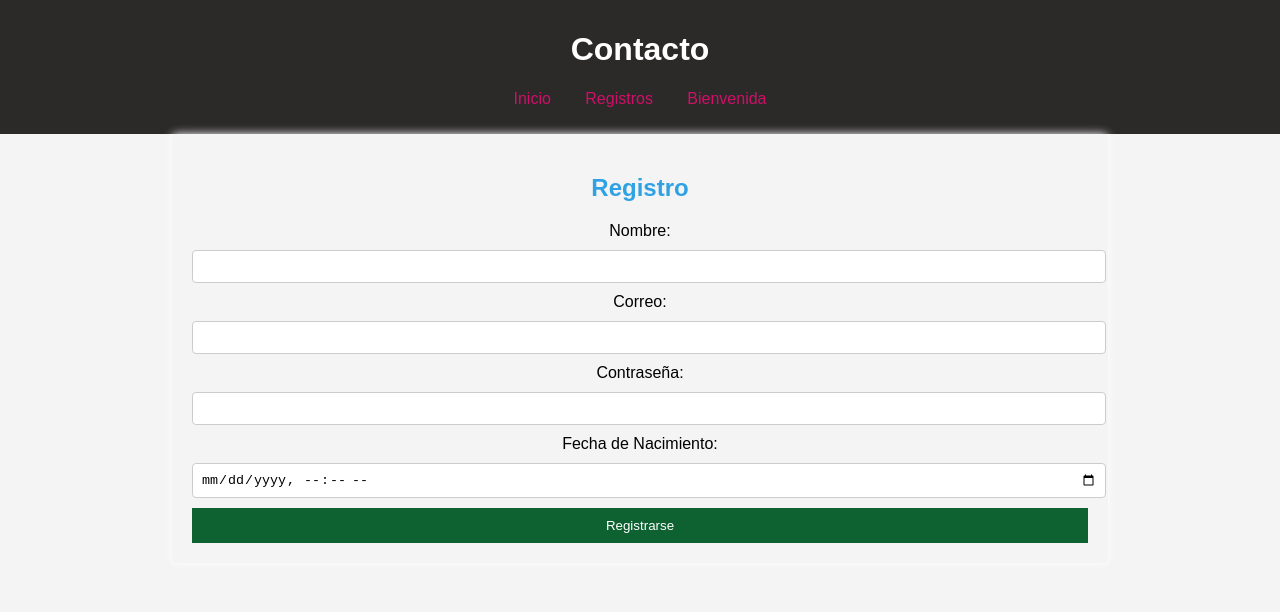
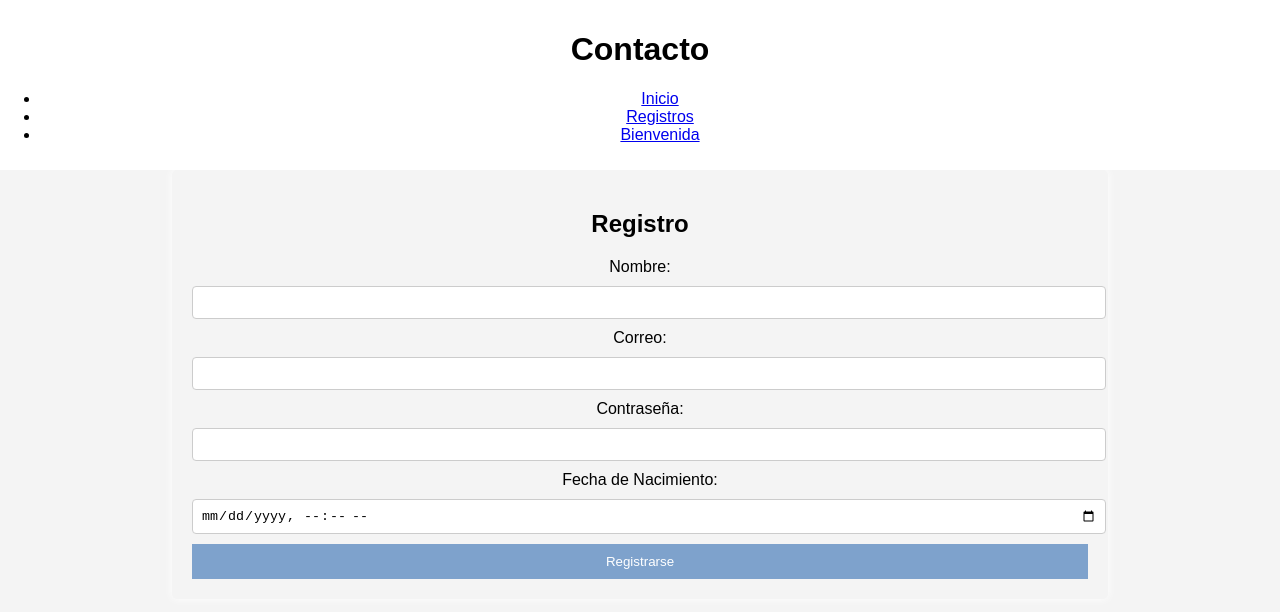
Before and after one commit to vanessajacome12/Parcial-1, a plain HTML site: page registro.html in a window 1280 px wide. Drawn offline with Linux system fonts and the light colour scheme.

Commit message:
cambio css

```diff
--- a/styles.css
+++ b/styles.css
@@ -6,24 +6,9 @@ body {
 }
 
 header {
-    background: #2c2929;
-    color: white;
+    background: #ffffff;
+    color: rgb(0, 0, 0);
     padding: 10px 0;
-}
-
-nav ul {
-    list-style: none;
-    padding: 0;
-}
-
-nav ul li {
-    display: inline;
-    margin: 0 15px;
-}
-
-nav ul li a {
-    color: rgb(206, 16, 104);
-    text-decoration: none;
 }
 
 main {
@@ -42,7 +27,7 @@ form {
     gap: 10px;
 }
 
-input, textarea {
+input, password {
     padding: 8px;
     width: 100%;
     border: 1px solid #ccc;
@@ -50,15 +35,11 @@ input, textarea {
 }
 
 button {
-    background: #0e6130;
+    background: #7ea2cc;
     color: white;
     padding: 10px;
     border: none;
     cursor: pointer;
-}
-
-button:hover {
-    background: #eca3d0;
 }
 
 p {
@@ -67,20 +48,9 @@ p {
 }
 
 h2 {
-    color: #30a2e4;
-}
-
-li {
-    color: #f4f4f4;
+    color: #000000;
 }
 
 label {
     color: rgb(0, 0, 0) ;
 }
-
-footer {
-   height: 80px;
-   position: absolute;
-   bottom: 0;
-   width: 100%;
-}
```
